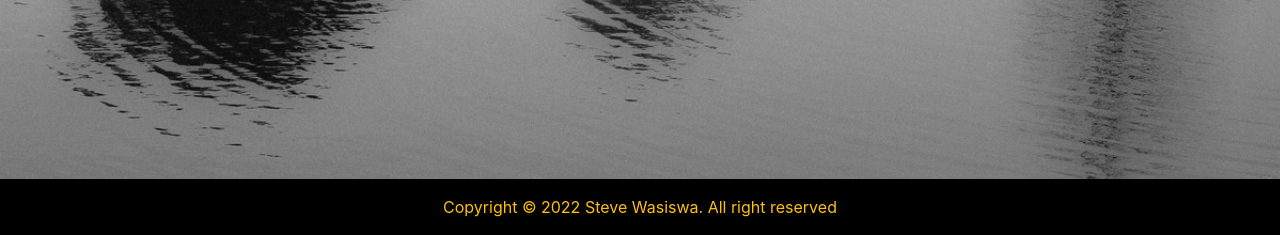
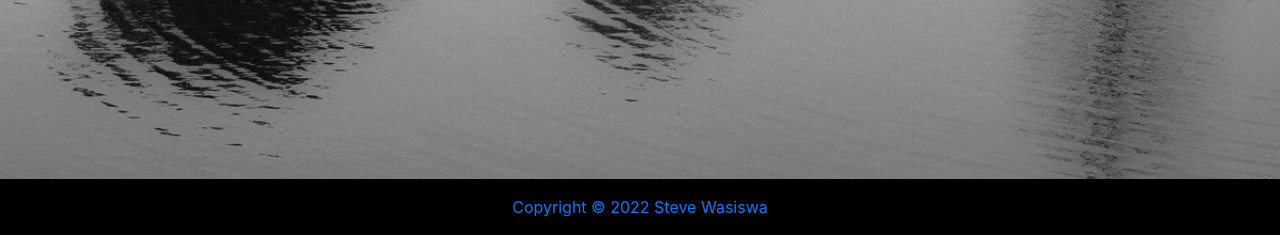
Before and after one commit to snwasiswa/portfolio, a Django app: page /portfolio/ in a window 1280 px wide. Shown: the part 565-800 px from the top of the page. Run offline with Django 4.2, Linux system fonts and the light colour scheme; data that the repository does not hold is empty; some libraries are stand-ins or nearby versions.

Commit message:
Made it better

```diff
--- a/home/models.py
+++ b/home/models.py
@@ -118,6 +118,7 @@ class Portfolio(models.Model):
     is_side_project = models.BooleanField(null=True, blank=True)
     url = models.URLField(null=True, blank=True)
     year = models.CharField(blank=True, null=True, max_length=70)
+    technology = models.CharField(blank=True, null=True, max_length=1000)
 
     def save(self, *args, **kwargs):
         if not self.id:
--- a/templates/partials/footer.html
+++ b/templates/partials/footer.html
@@ -1,5 +1,5 @@
-<footer class=" text-center text-warning">
+<footer class=" text-center text-primary">
     <p class="py-3 my-0">
-        Copyright © {% now 'Y' %} Steve Wasiswa. All right reserved
+        Copyright © {% now 'Y' %} Steve Wasiswa
     </p>
 </footer>
--- a/templates/projects.html
+++ b/templates/projects.html
@@ -15,6 +15,11 @@
         <div class="card-body text-left text-dark">
           <h5 class="card-title text-center">{{ project.name }}</h5>
           <p class="card-text">{{ project.description|safe|truncatechars:70 }}</p>
+            <div class="py-2">
+                <p>
+                    Technology: <strong class="ml-2 text-primary">{{ project.technology }}</strong>
+                </p>
+            </div>
           <div class="text-center py-2">
             <a href="{{ project.url }}" class="btn btn-primary">Click for demo or source code</a>
           </div>
```
Also changed, not shown: home/migrations/0054_portfolio_technology.py (added).
